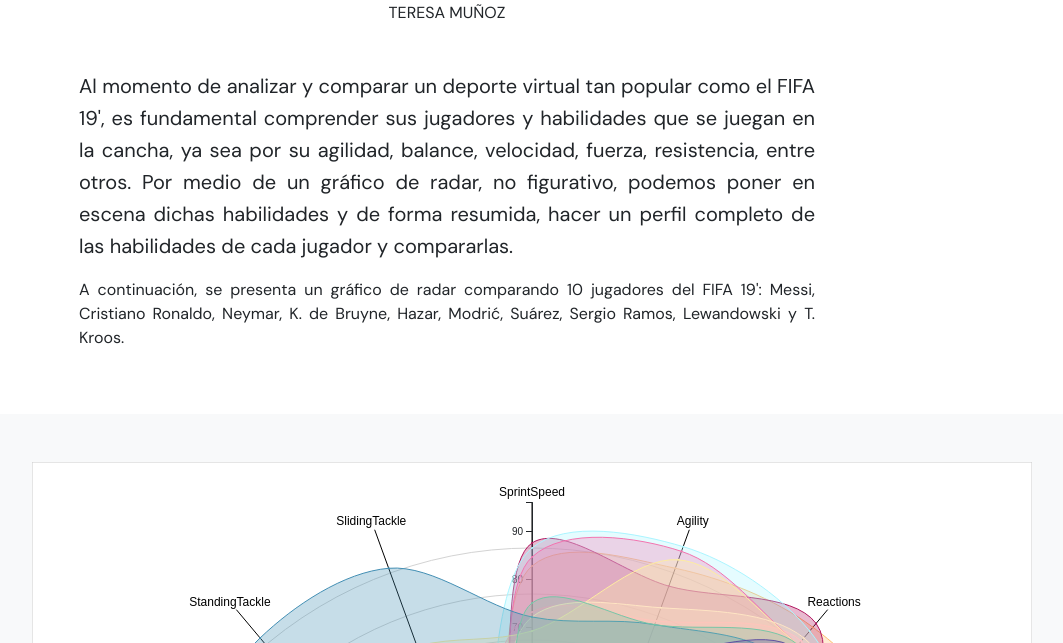
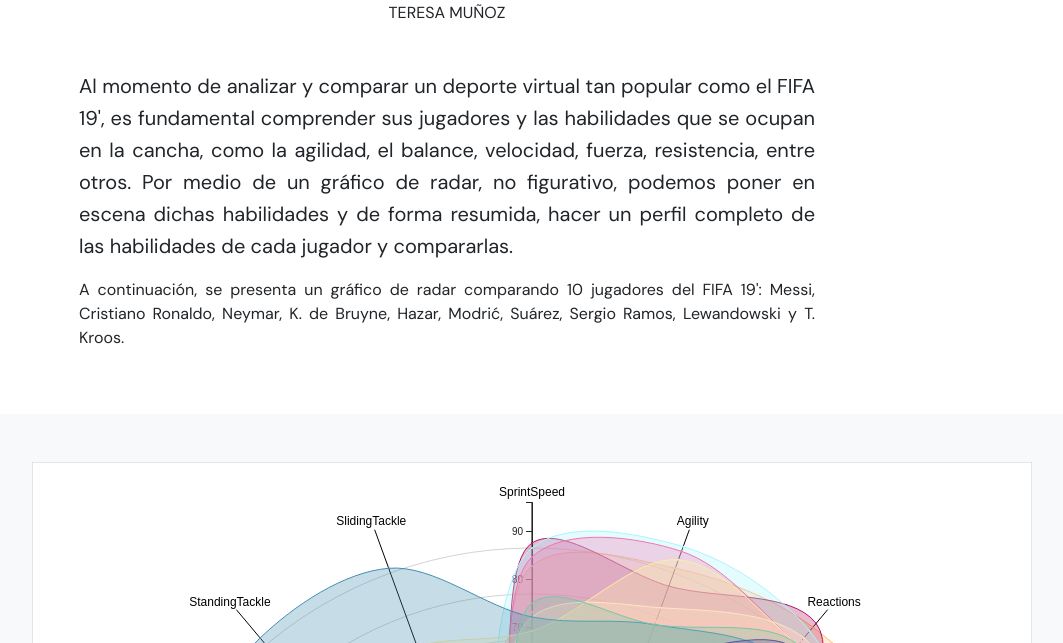
Before and after one commit to teremunozs/info06, a plain HTML site: page index.html in a window 1280 px wide. Shown: the part 157-800 px from the top of the page, without its empty margins (193-1256 px from the left). Drawn offline with nearby package versions, Linux system fonts and the light colour scheme.

Commit message:
Update index.html

```diff
--- a/index.html
+++ b/index.html
@@ -46,7 +46,7 @@
                     <h2 class="fs-6 mb-5 text-center text-uppercase">Teresa Muñoz</h2>
 
                     <p class="lead">
-                        Al momento de analizar y comparar un deporte virtual tan popular como el FIFA 19', es fundamental comprender sus jugadores y habilidades que se juegan en la cancha, ya sea por su agilidad, balance, velocidad, fuerza, resistencia, entre otros. Por medio de un gráfico de radar, no figurativo, podemos poner en escena dichas habilidades y de forma resumida, hacer un perfil completo de las habilidades de cada jugador y compararlas.
+                        Al momento de analizar y comparar un deporte virtual tan popular como el FIFA 19', es fundamental comprender sus jugadores y las habilidades que se ocupan en la cancha, como la agilidad, el balance, velocidad, fuerza, resistencia, entre otros. Por medio de un gráfico de radar, no figurativo, podemos poner en escena dichas habilidades y de forma resumida, hacer un perfil completo de las habilidades de cada jugador y compararlas.
                     </p>
 
                     <p>A continuación, se presenta un gráfico de radar comparando 10 jugadores del FIFA 19': Messi, Cristiano Ronaldo, Neymar, K. de Bruyne, Hazar, Modrić, Suárez, Sergio Ramos, Lewandowski y T. Kroos.</p>
```
